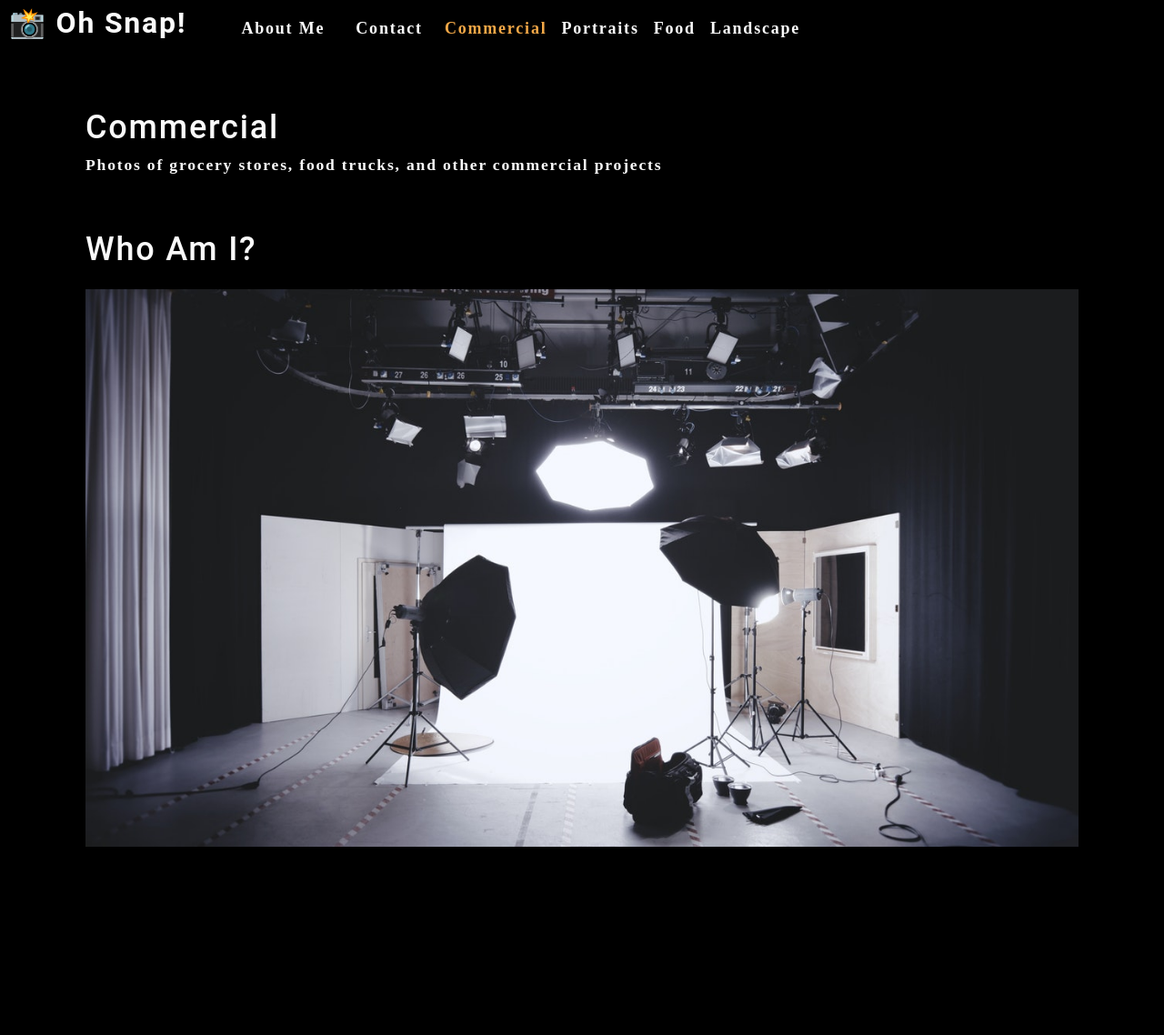
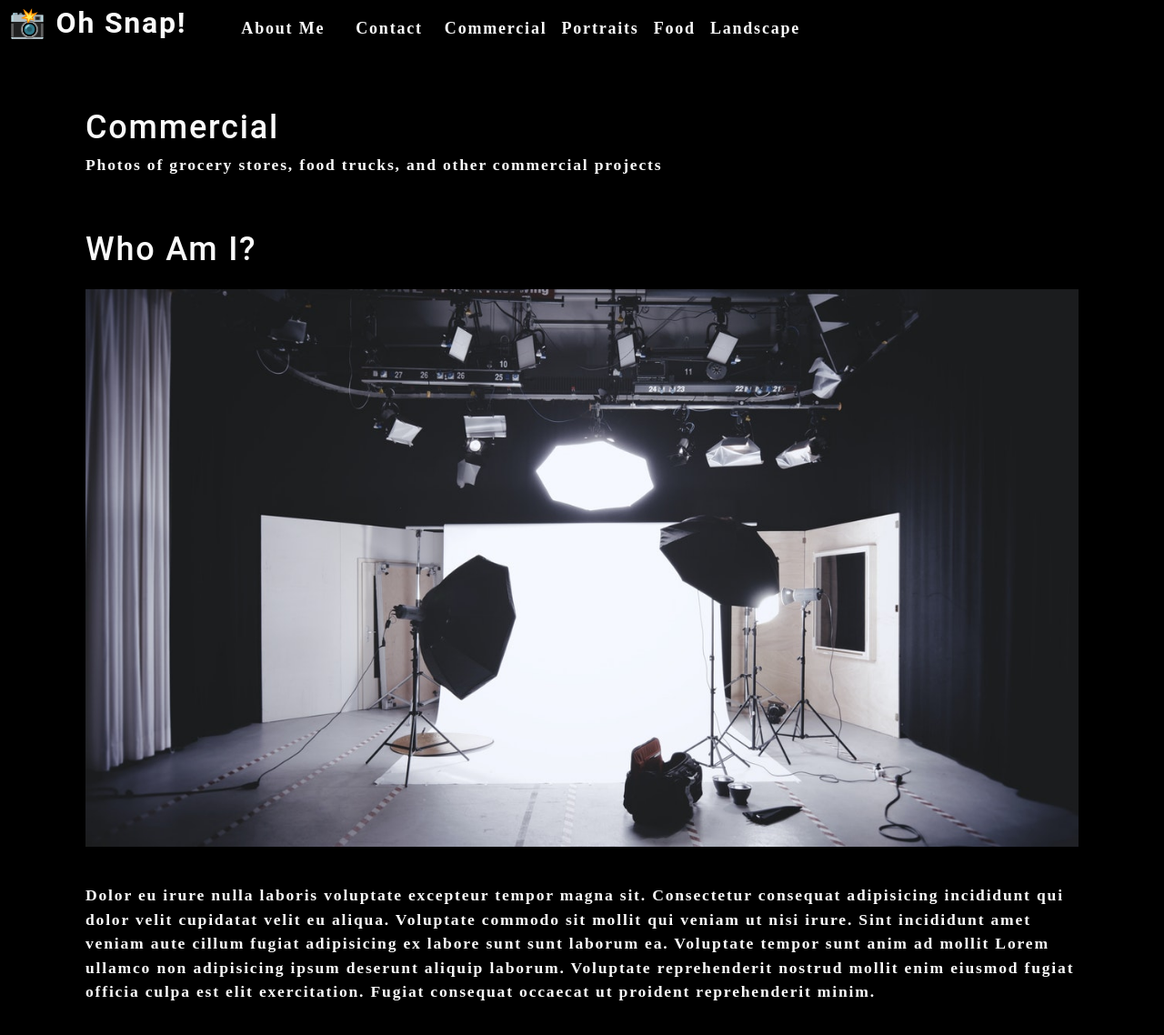
Before and after one commit to Doctor-Worm/Photogenic, a React (Create React App) app: page / in a window 1280 px wide. Shown: the top 1138 px of the page at 91% size. Before the commit the page ends 1045 px from the top, so only its background shows below. Built offline with nearby package versions, Linux system fonts and the light colour scheme.

Commit message:
tyring to fix site

```diff
--- a/src/App.js
+++ b/src/App.js
@@ -27,10 +27,8 @@ function App() {
         currentCategory={currentCategory} >
       </Nav>
       <main>
-        <div>
           <Gallery currentCategory={currentCategory}></Gallery>
           <About></About>
-        </div>
       </main>
     </div>
   );
--- a/src/components/About/index.js
+++ b/src/components/About/index.js
@@ -3,11 +3,16 @@ import coverImage from "../../assets/cover/cover-image.jpg";
 
 function About() {
     return (
-    <section className='my-5'>
+    <section className='my-5' >
         <h1 id="about">
             Who Am I?
         </h1>
         <img src={coverImage} className="my-2" style={{ width: "100%" }} alt="cover" />
+        <div className='my-2'>
+            <p>
+                Dolor eu irure nulla laboris voluptate excepteur tempor magna sit. Consectetur consequat adipisicing incididunt qui dolor velit cupidatat velit eu aliqua. Voluptate commodo sit mollit qui veniam ut nisi irure. Sint incididunt amet veniam aute cillum fugiat adipisicing ex labore sunt sunt laborum ea. Voluptate tempor sunt anim ad mollit Lorem ullamco non adipisicing ipsum deserunt aliquip laborum. Voluptate reprehenderit nostrud mollit enim eiusmod fugiat officia culpa est elit exercitation. Fugiat consequat occaecat ut proident reprehenderit minim.
+            </p>
+        </div>
     </section>
     );
 };
--- a/src/components/Gallery/index.js
+++ b/src/components/Gallery/index.js
@@ -2,13 +2,13 @@ import React from 'react';
 import { capitalizeFirstLetter } from '../../utils/helpers';
 import PhotoList from '../PhotoList';
 
-function Gallery({ currentCategory }) {
-    const { name, description } = currentCategory;
+function Gallery(props) {
+    const { currentCategory } = props;
     return (
         <section>
-            <h1 data-testid="h1tag">{capitalizeFirstLetter(name)}</h1>
-            <p>{description}</p>
-            <PhotoList />
+            <h1 data-testid="h1tag">{capitalizeFirstLetter(currentCategory.name)}</h1>
+            <p>{currentCategory.description}</p>
+            <PhotoList category={currentCategory.name} />
         </section>
     );
 };
--- a/src/components/Nav/index.js
+++ b/src/components/Nav/index.js
@@ -1,12 +1,6 @@
-import React, { useEffect } from 'react';
+import React from 'react';
 import { capitalizeFirstLetter } from '../../utils/helpers';
 
-
-// When you map over an array in a JSX expression, you should return only a single JSX element
-// the onClick function's name will be categorySelected
-function categorySelected(name) {
-    console.log(`${name} clicked`);
-};
 
 function Nav(props) {
     const {
@@ -15,19 +9,16 @@ function Nav(props) {
         currentCategory,
     } = props;
 
-useEffect(() => {
-    document.title = capitalizeFirstLetter(currentCategory.name);
-}, [currentCategory]);
+    const handleClick = (item) => {
+        console.log(item);
+        return item;
+    };
 
     return(
         <header className='flex-row px-1'>
             <h2>
                 <a data-testid="link" href="/">
-                    <span role="img" aria-label="camera">
-                        {" "}
-                        📸
-                    </span>{" "}
-                    Oh Snap!
+                    <span role="img" aria-label="camera"> 📸</span> Oh Snap!
                 </a>
             </h2>
             <nav>
@@ -37,15 +28,23 @@ useEffect(() => {
                             About Me
                         </a>
                     </li>
-                    <li className='mx-2'>
-                        <span>Contact</span>
+                    <li className={'mx-2'}>
+                        <span onClick={() => handleClick('Contact')}>
+                            Contact
+                        </span>
                     </li>
                     {categories.map((category) => (
                         <li
                             className={`mx-1 ${
-                                currentCategory.name === category.name && 'navActive'
-                            }`} key={category.name}>
-                        <span onClick={() => { setCurrentCategory(category) }} >
+                                currentCategory.name === category.name
+                            }`}
+                            key={category.name}
+                        >
+                        <span
+                            onClick={() => {
+                                setCurrentCategory(category);
+                            }}
+                        >
                             {capitalizeFirstLetter(category.name)}
                         </span>
                         </li>
```
Also changed, not shown: src/components/PhotoList/index.js (+39 -20 lines).
